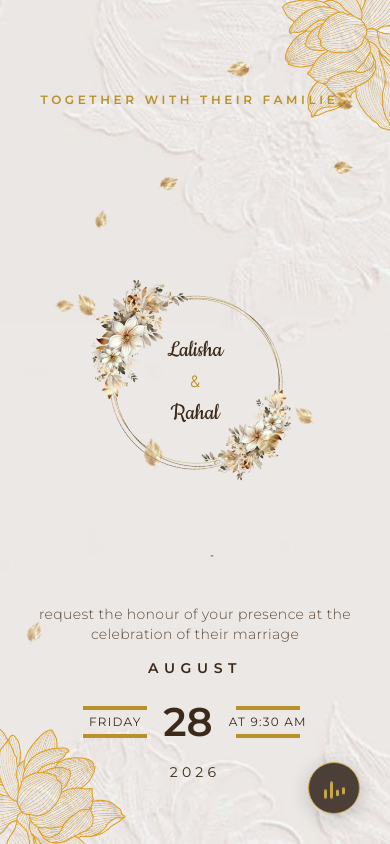
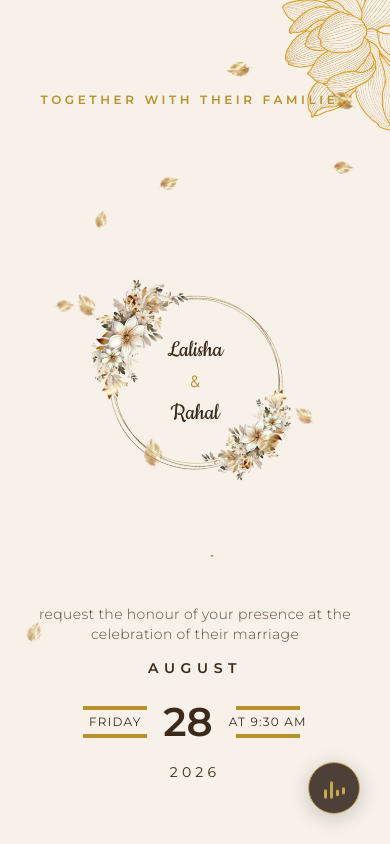
Before and after one commit to nelith-2002/digital_wed_invitation, a Next.js app: page /wedding in a window 390 px wide. Shown: the top 844 px of the page. Built offline with nearby package versions, Linux system fonts and the light colour scheme; a web font is replaced by a local one.

Commit message:
fix: responsive issue in hero section

```diff
--- a/app/wedding/wedding.module.css
+++ b/app/wedding/wedding.module.css
@@ -1381,3 +1381,52 @@
     margin-right: 9px;
   }
 }
+
+/* ─────────────────────────────────────────────
+   HERO MOBILE BLACK BACKGROUND FIX ONLY
+   Covers the dark hero background band without changing layout/alignment
+───────────────────────────────────────────── */
+
+@media (max-width: 639px) {
+  .heroSection {
+    isolation: isolate;
+    background: #f7f1ea;
+  }
+
+  .heroSection::after {
+    content: "";
+    position: absolute;
+    left: 0;
+    right: 0;
+    bottom: 0;
+    height: 44%;
+    z-index: 1;
+    pointer-events: none;
+    background:
+      linear-gradient(
+        180deg,
+        rgba(247, 241, 234, 0) 0%,
+        rgba(247, 241, 234, 0.76) 24%,
+        rgba(247, 241, 234, 0.96) 54%,
+        rgba(247, 241, 234, 1) 100%
+      );
+  }
+
+  .heroContent {
+    z-index: 3;
+  }
+}
+
+@media (max-width: 390px) {
+  .heroSection::after {
+    height: 48%;
+    background:
+      linear-gradient(
+        180deg,
+        rgba(247, 241, 234, 0) 0%,
+        rgba(247, 241, 234, 0.82) 22%,
+        rgba(247, 241, 234, 0.98) 52%,
+        rgba(247, 241, 234, 1) 100%
+      );
+  }
+}
```
